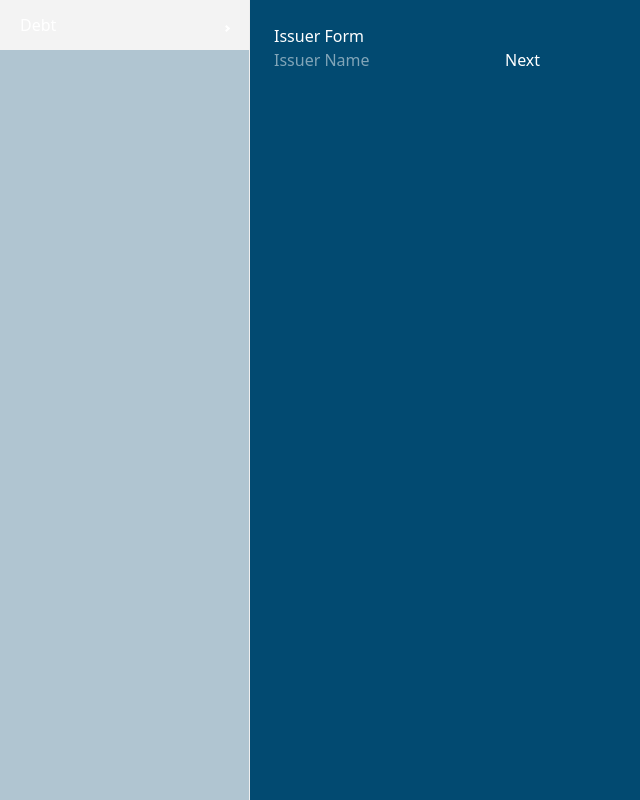
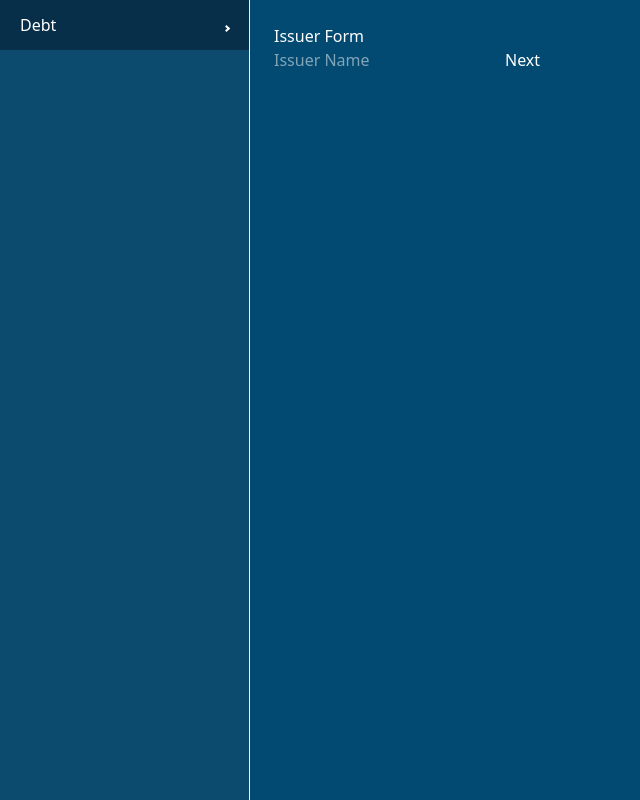
Before and after one commit to AdamsIncorporated/debt_book, a React app: page / in a window 1280 px wide. Shown: the whole page, without its empty margins (0-640 px from the left). Built offline with nearby package versions, Linux system fonts and the light colour scheme.

Commit message:
feat: wrap CustomSideBar in a div for layout consistency and enhance CSS styles for sidebar components

```diff
--- a/src/App.tsx
+++ b/src/App.tsx
@@ -4,7 +4,9 @@ import CustomSideBar from './components/SideBar';
 
 const App: React.FC = () => {
     return (
-        <CustomSideBar />
+        <div className='bg-sky-900 min-h-screen text-white'>
+            <CustomSideBar />
+        </div>
     );
 };
 
--- a/src/components/ThemedMenuItem.tsx
+++ b/src/components/ThemedMenuItem.tsx
@@ -8,8 +8,8 @@ const ThemedMenuItem: React.FC<MenuItemProps> = ({ children, ...props }) => {
             rootStyles={{
                 backgroundColor: '#0c4a6e', // Tailwind sky-900
                 color: 'white',
-                '--ps-menu-button-hover-bg': '#0369a1', // sky-700 hover
-                '--ps-menu-button-active-bg': '#075985', // sky-800 active
+                '--ps-menu-button-hover-bg': '#0369a1', // Tailwind sky-700
+                '--ps-menu-button-active-bg': '#075985', // Tailwind sky-800
             }}
         >
             {children}
--- a/src/index.css
+++ b/src/index.css
@@ -1,6 +1,21 @@
 @import "tailwindcss";
 
 body {
-    background-color: oklch(39.1% 0.09 240.876);
+    background-color: oklch(39.1% 0.09 240.876) !important;
     color: white;
 }
+
+.ps-sidebar-container,
+.ps-menu-root,
+.ps-submenu-content {
+    background-color: #0c4a6e !important;
+    /* Tailwind sky-900 */
+    color: white !important;
+}
+
+/* Darker hover background for menu buttons */
+.ps-menu-button:hover {
+    background-color: #082f49 !important;
+    /* sky-950 */
+    color: white !important;
+}
```
